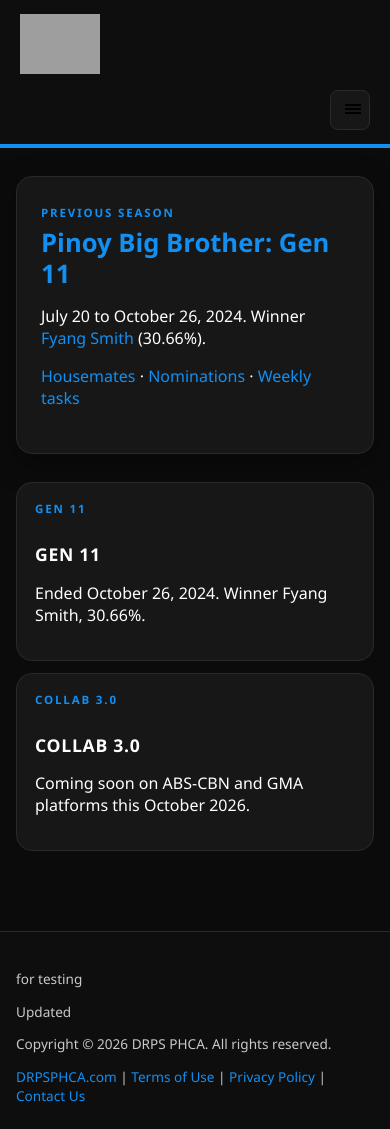
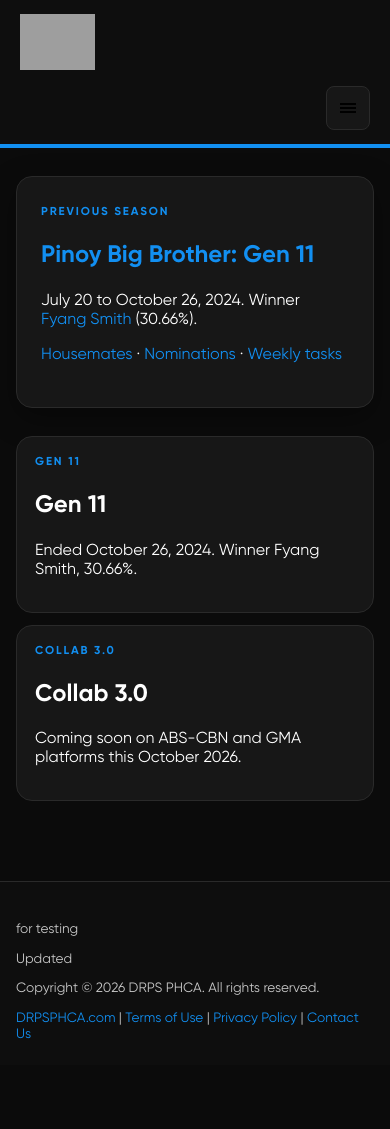
Before and after one commit to drpsphca/PHCASite-PBBUpdates, a Jekyll site: the page built from index.md, in a window 390 px wide and 1129 px high. Built offline with Jekyll 4.4.1, drawn with Linux system fonts in a browser that asks for light colours; grey boxes are pictures that could not be loaded.

Commit message:
20261003-15

```diff
--- a/assets/css/style.css
+++ b/assets/css/style.css
@@ -18,14 +18,26 @@
 }
 @font-face {
   font-family: "Noto Serif PHCA";
-  src: url("/assets/fonts/google_noto_serif_variant.ttf") format("truetype");
-  font-weight: 100 900;
+  src: url("/assets/fonts/google_noto_serif.ttf") format("truetype");
+  font-weight: 400;
   font-style: normal;
 }
 @font-face {
   font-family: "Noto Serif PHCA";
-  src: url("/assets/fonts/google_noto_serif_variant.ttf") format("truetype");
-  font-weight: 100 900;
+  src: url("/assets/fonts/google_noto_serif_bold.ttf") format("truetype");
+  font-weight: 700;
+  font-style: normal;
+}
+@font-face {
+  font-family: "Noto Serif PHCA";
+  src: url("/assets/fonts/google_noto_serif_italic.ttf") format("truetype");
+  font-weight: 400;
+  font-style: italic;
+}
+@font-face {
+  font-family: "Noto Serif PHCA";
+  src: url("/assets/fonts/google_noto_serif_bold_italic.ttf") format("truetype");
+  font-weight: 700;
   font-style: italic;
 }
 
@@ -82,6 +94,33 @@
 
 @media (max-width: 900px) {
   .post-grid { grid-template-columns: 1fr; }
+}
+
+.top {
+  display: flex;
+  flex-direction: row;
+  align-items: center;
+  justify-content: space-between;
+}
+.brand-row { display: flex; align-items: center; min-width: 0; }
+.brand img { height: 100px; width: auto; }
+.menu-btn,
+.icon-btn {
+  width: 44px;
+  height: 44px;
+  display: inline-flex;
+  align-items: center;
+  justify-content: center;
+  margin-left: auto;
+  padding: 0;
+}
+.menu-btn img,
+.icon-btn img { width: 24px; height: 24px; }
+
+@media (max-width: 900px) {
+  .top { flex-wrap: nowrap; padding: 8px 12px; }
+  .brand img { height: 56px; }
+  .desktop-nav { display: none; }
 }
 
 :root,
@@ -157,7 +196,7 @@
 .brand-row { display: flex; align-items: center; gap: 12px; flex-wrap: wrap; }
 .brand {
   color: var(--brand);
-  font-family: "Archivo Black", sans-serif;
+  font-family: "Gilroy", sans-serif;
   font-weight: 800;
   letter-spacing: .12em;
   text-transform: uppercase;
@@ -204,10 +243,35 @@
   font-weight: 700;
 }
 
-h1, h2, h3 { line-height: 1.2; font-family: "Archivo Black", "Segoe UI", sans-serif; }
-h1 { margin: 0 0 10px; font-size: clamp(1.6rem, 3vw, 2.4rem); }
-h2 { margin: 28px 0 12px; font-size: 1.1rem; letter-spacing: .04em; text-transform: uppercase; }
-h3 { margin: 0 0 6px; }
+h1, h2, h3,
+.season-card h2,
+.post-card h2,
+.post-card h2 a,
+.hm-cell strong,
+.tally-card h3 {
+  font-family: "Gilroy", sans-serif;
+  font-weight: 700;
+}
+
+body,
+.tally-label,
+.tally-state,
+.badge,
+.row p,
+.post-body,
+.post-body p {
+  font-family: "Gilroy", sans-serif;
+  font-weight: 400;
+}
+
+.post-body,
+.post-body p,
+.post-body em,
+.post-body strong {
+  font-family: "Noto Serif PHCA", serif;
+}
+.post-body strong { font-weight: 700; }
+.post-body em { font-style: italic; }
 
 .mono, small { color: var(--muted); }
 .grid, .tally-grid {
```
